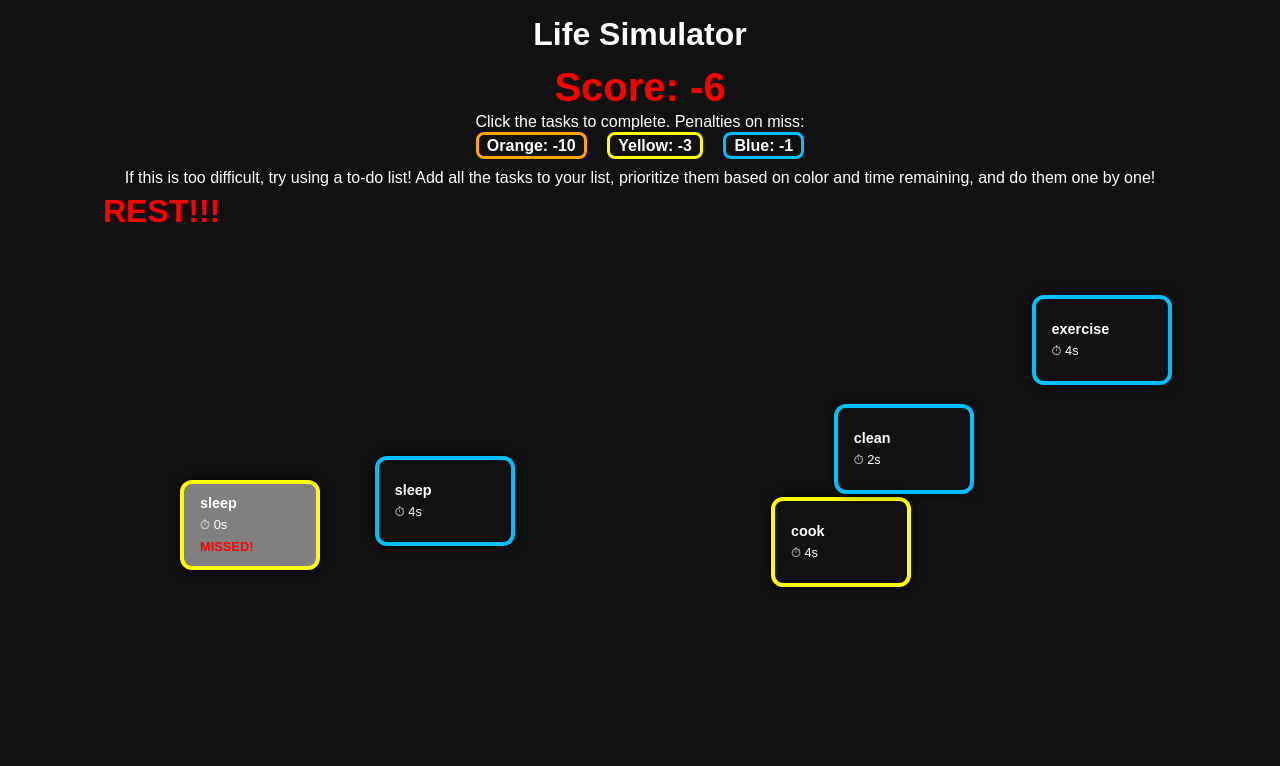
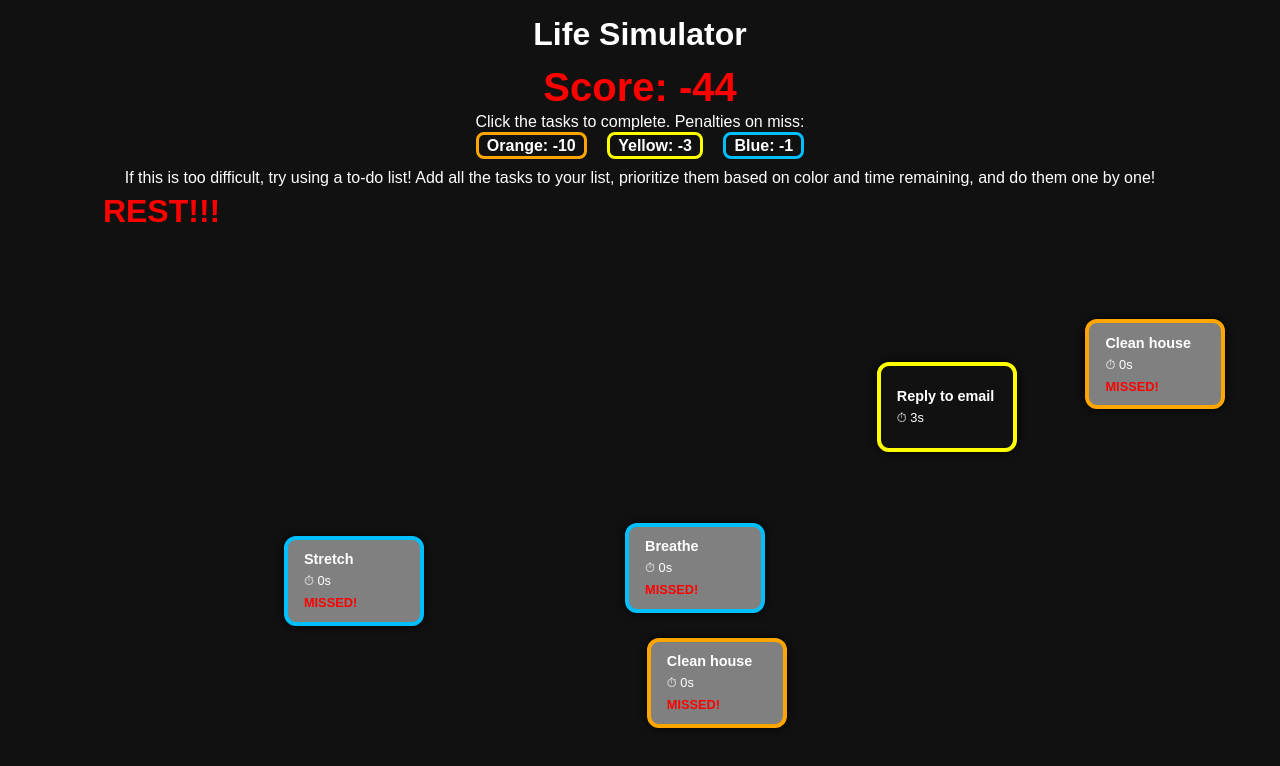
Before and after one commit to ajroeth205/life-simulator, a React (Vite) app: page / in a window 1280 px wide. Shown: the top 766 px of the page. Built offline with nearby package versions, Linux system fonts and the light colour scheme.

Commit message:
can add task descriptions by color

```diff
--- a/src/TaskGame.tsx
+++ b/src/TaskGame.tsx
@@ -21,23 +21,12 @@ const PENALTIES = {
   orange: -10,
 };
 
-const TASK_DESCRIPTIONS = [
-  "eat",
-  "sleep",
-  "work",
-  "exercise",
-  "cook",
-  "clean",
-  "taxes",
-  "pick up prescription",
-  "go to doctor",
-  "call insurance",
-  "pharmacy needs SC10 code???",
-  "fix guitar",
-  "administer injection",
-  "hang painting",
-  "call pharmacy",
-];
+const TASK_DESCRIPTIONS_BY_COLOR: Record<BorderColor, string[]> = {
+  blue: ["Breathe", "Stretch", "Hydrate"],
+  yellow: ["Reply to email", "Read", "Organize desk"],
+  orange: ["Finish report", "Do taxes", "Clean house"],
+};
+
 
 type BorderColor = keyof typeof PENALTIES;
 
@@ -84,13 +73,17 @@ export default function TaskGame() {
       setTasks((prev) => {
         const position = getValidRandomPosition(prev);
         const borderColors = Object.keys(PENALTIES) as BorderColor[];
+        const borderColor = borderColors[Math.floor(Math.random() * borderColors.length)];
+        const descriptions = TASK_DESCRIPTIONS_BY_COLOR[borderColor];
+        const description = descriptions[Math.floor(Math.random() * descriptions.length)];
+
         const newTask: Task = {
           id: Math.floor(Math.random() * 1e8),
           timeLeft: Math.floor(Math.random() * (TASK_LIFESPAN_SECONDS_RANGE[1] - TASK_LIFESPAN_SECONDS_RANGE[0] + 1)) + TASK_LIFESPAN_SECONDS_RANGE[0],
-          borderColor: borderColors[Math.floor(Math.random() * borderColors.length)],
+          borderColor,
           top: position.top,
           left: position.left,
-          description: TASK_DESCRIPTIONS[Math.floor(Math.random() * TASK_DESCRIPTIONS.length)],
+          description,
         };
         return [...prev, newTask];
       });
```
